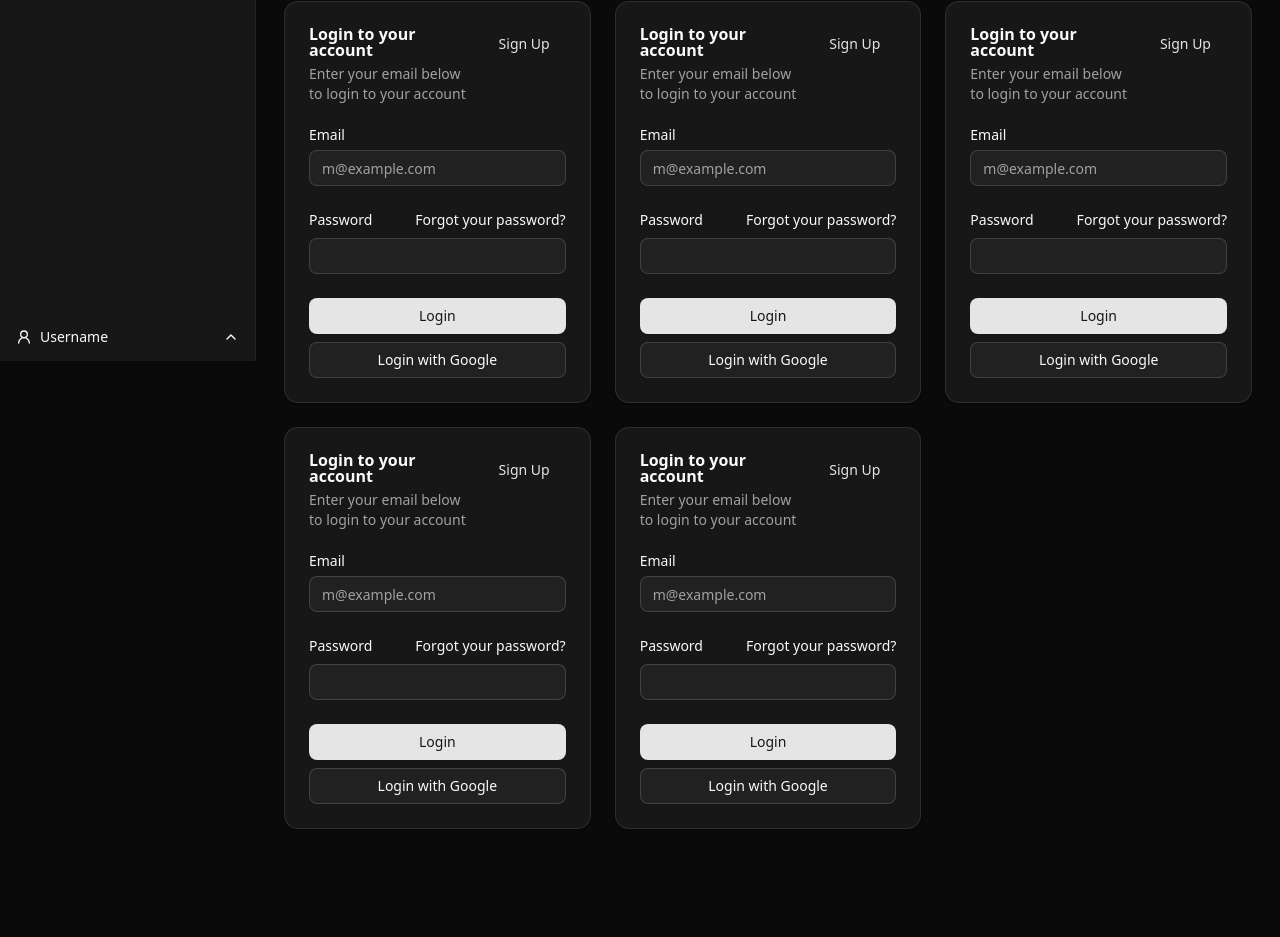
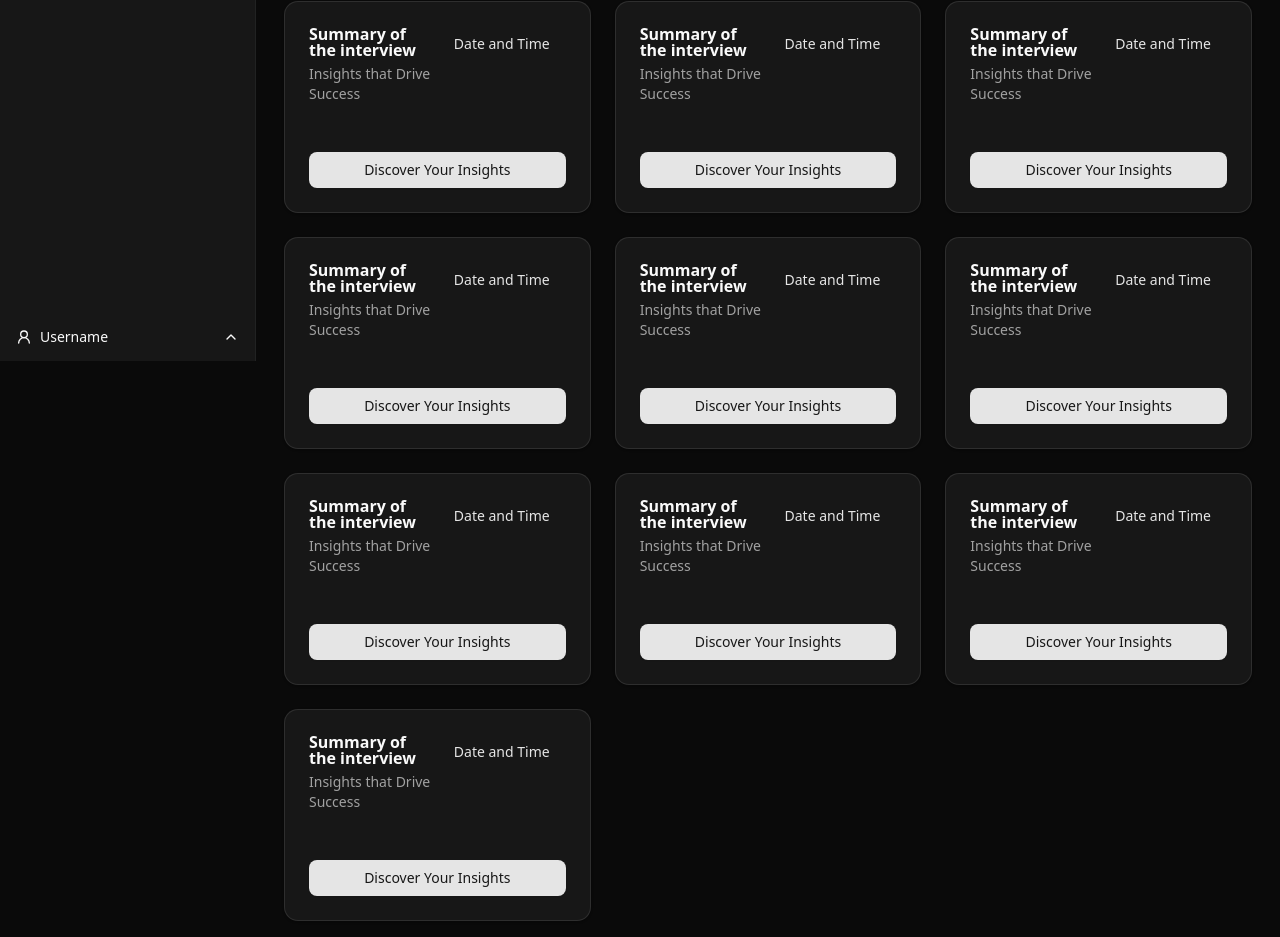
Before and after one commit to anjali012005/CVision, a Next.js app: page /home in a window 1280 px wide. Shown: the part 439-1376 px from the top of the page. Before the commit the page ends 1284 px from the top, so only its background shows below. Built offline with nearby package versions, Linux system fonts and the light colour scheme.

Commit message:
Final hero page

```diff
--- a/components/Hero/Hero.jsx
+++ b/components/Hero/Hero.jsx
@@ -23,239 +23,204 @@ const Hero = () => {
                 >Get Started</Button>
             </div>
 
-            <h3 className='p-4'>Your Interviews Are Here :-</h3>
+            <h3 className='p-4'>Every Interview, A Step Forward 📈 </h3>
             <div className='grid grid-cols-1 md:grid-cols-2 lg:grid-cols-3 p-4 gap-6'>
                 <Card className="w-full max-w-sm">
                     <CardHeader>
-                        <CardTitle>Login to your account</CardTitle>
+                        <CardTitle>Summary of the interview</CardTitle>
                         <CardDescription>
-                            Enter your email below to login to your account
+                            Insights that Drive Success
                         </CardDescription>
                         <CardAction>
-                            <Button variant="link">Sign Up</Button>
+                            <Button variant="link">Date and Time</Button>
                         </CardAction>
                     </CardHeader>
                     <CardContent>
-                        <form>
-                            <div className="flex flex-col gap-6">
-                                <div className="grid gap-2">
-                                    <Label htmlFor="email">Email</Label>
-                                    <Input
-                                        id="email"
-                                        type="email"
-                                        placeholder="m@example.com"
-                                        required
-                                    />
-                                </div>
-                                <div className="grid gap-2">
-                                    <div className="flex items-center">
-                                        <Label htmlFor="password">Password</Label>
-                                        <a
-                                            href="#"
-                                            className="ml-auto inline-block text-sm underline-offset-4 hover:underline"
-                                        >
-                                            Forgot your password?
-                                        </a>
-                                    </div>
-                                    <Input id="password" type="password" required />
-                                </div>
-                            </div>
-                        </form>
+
                     </CardContent>
                     <CardFooter className="flex-col gap-2">
                         <Button type="submit" className="w-full">
-                            Login
-                        </Button>
-                        <Button variant="outline" className="w-full">
-                            Login with Google
+                            Discover Your Insights
                         </Button>
                     </CardFooter>
                 </Card>
 
                 <Card className="w-full max-w-sm">
                     <CardHeader>
-                        <CardTitle>Login to your account</CardTitle>
+                        <CardTitle>Summary of the interview</CardTitle>
                         <CardDescription>
-                            Enter your email below to login to your account
+                            Insights that Drive Success
                         </CardDescription>
                         <CardAction>
-                            <Button variant="link">Sign Up</Button>
+                            <Button variant="link">Date and Time</Button>
                         </CardAction>
                     </CardHeader>
                     <CardContent>
-                        <form>
-                            <div className="flex flex-col gap-6">
-                                <div className="grid gap-2">
-                                    <Label htmlFor="email">Email</Label>
-                                    <Input
-                                        id="email"
-                                        type="email"
-                                        placeholder="m@example.com"
-                                        required
-                                    />
-                                </div>
-                                <div className="grid gap-2">
-                                    <div className="flex items-center">
-                                        <Label htmlFor="password">Password</Label>
-                                        <a
-                                            href="#"
-                                            className="ml-auto inline-block text-sm underline-offset-4 hover:underline"
-                                        >
-                                            Forgot your password?
-                                        </a>
-                                    </div>
-                                    <Input id="password" type="password" required />
-                                </div>
-                            </div>
-                        </form>
+
                     </CardContent>
                     <CardFooter className="flex-col gap-2">
                         <Button type="submit" className="w-full">
-                            Login
-                        </Button>
-                        <Button variant="outline" className="w-full">
-                            Login with Google
+                            Discover Your Insights
                         </Button>
                     </CardFooter>
                 </Card>
 
                 <Card className="w-full max-w-sm">
                     <CardHeader>
-                        <CardTitle>Login to your account</CardTitle>
+                        <CardTitle>Summary of the interview</CardTitle>
                         <CardDescription>
-                            Enter your email below to login to your account
+                            Insights that Drive Success
                         </CardDescription>
                         <CardAction>
-                            <Button variant="link">Sign Up</Button>
+                            <Button variant="link">Date and Time</Button>
                         </CardAction>
                     </CardHeader>
                     <CardContent>
-                        <form>
-                            <div className="flex flex-col gap-6">
-                                <div className="grid gap-2">
-                                    <Label htmlFor="email">Email</Label>
-                                    <Input
-                                        id="email"
-                                        type="email"
-                                        placeholder="m@example.com"
-                                        required
-                                    />
-                                </div>
-                                <div className="grid gap-2">
-                                    <div className="flex items-center">
-                                        <Label htmlFor="password">Password</Label>
-                                        <a
-                                            href="#"
-                                            className="ml-auto inline-block text-sm underline-offset-4 hover:underline"
-                                        >
-                                            Forgot your password?
-                                        </a>
-                                    </div>
-                                    <Input id="password" type="password" required />
-                                </div>
-                            </div>
-                        </form>
+
                     </CardContent>
                     <CardFooter className="flex-col gap-2">
                         <Button type="submit" className="w-full">
-                            Login
-                        </Button>
-                        <Button variant="outline" className="w-full">
-                            Login with Google
+                            Discover Your Insights
                         </Button>
                     </CardFooter>
                 </Card>
 
                 <Card className="w-full max-w-sm">
                     <CardHeader>
-                        <CardTitle>Login to your account</CardTitle>
+                        <CardTitle>Summary of the interview</CardTitle>
                         <CardDescription>
-                            Enter your email below to login to your account
+                            Insights that Drive Success
                         </CardDescription>
                         <CardAction>
-                            <Button variant="link">Sign Up</Button>
+                            <Button variant="link">Date and Time</Button>
                         </CardAction>
                     </CardHeader>
                     <CardContent>
-                        <form>
-                            <div className="flex flex-col gap-6">
-                                <div className="grid gap-2">
-                                    <Label htmlFor="email">Email</Label>
-                                    <Input
-                                        id="email"
-                                        type="email"
-                                        placeholder="m@example.com"
-                                        required
-                                    />
-                                </div>
-                                <div className="grid gap-2">
-                                    <div className="flex items-center">
-                                        <Label htmlFor="password">Password</Label>
-                                        <a
-                                            href="#"
-                                            className="ml-auto inline-block text-sm underline-offset-4 hover:underline"
-                                        >
-                                            Forgot your password?
-                                        </a>
-                                    </div>
-                                    <Input id="password" type="password" required />
-                                </div>
-                            </div>
-                        </form>
+
                     </CardContent>
                     <CardFooter className="flex-col gap-2">
                         <Button type="submit" className="w-full">
-                            Login
-                        </Button>
-                        <Button variant="outline" className="w-full">
-                            Login with Google
+                            Discover Your Insights
                         </Button>
                     </CardFooter>
                 </Card>
 
                 <Card className="w-full max-w-sm">
                     <CardHeader>
-                        <CardTitle>Login to your account</CardTitle>
+                        <CardTitle>Summary of the interview</CardTitle>
                         <CardDescription>
-                            Enter your email below to login to your account
+                            Insights that Drive Success
                         </CardDescription>
                         <CardAction>
-                            <Button variant="link">Sign Up</Button>
+                            <Button variant="link">Date and Time</Button>
                         </CardAction>
                     </CardHeader>
                     <CardContent>
-                        <form>
-                            <div className="flex flex-col gap-6">
-                                <div className="grid gap-2">
-                                    <Label htmlFor="email">Email</Label>
-                                    <Input
-                                        id="email"
-                                        type="email"
-                                        placeholder="m@example.com"
-                                        required
-                                    />
-                                </div>
-                                <div className="grid gap-2">
-                                    <div className="flex items-center">
-                                        <Label htmlFor="password">Password</Label>
-                                        <a
-                                            href="#"
-                                            className="ml-auto inline-block text-sm underline-offset-4 hover:underline"
-                                        >
-                                            Forgot your password?
-                                        </a>
-                                    </div>
-                                    <Input id="password" type="password" required />
-                                </div>
-                            </div>
-                        </form>
+
                     </CardContent>
                     <CardFooter className="flex-col gap-2">
                         <Button type="submit" className="w-full">
-                            Login
+                            Discover Your Insights
                         </Button>
-                        <Button variant="outline" className="w-full">
-                            Login with Google
+                    </CardFooter>
+                </Card>
+
+                <Card className="w-full max-w-sm">
+                    <CardHeader>
+                        <CardTitle>Summary of the interview</CardTitle>
+                        <CardDescription>
+                            Insights that Drive Success
+                        </CardDescription>
+                        <CardAction>
+                            <Button variant="link">Date and Time</Button>
+                        </CardAction>
+                    </CardHeader>
+                    <CardContent>
+
+                    </CardContent>
+                    <CardFooter className="flex-col gap-2">
+                        <Button type="submit" className="w-full">
+                            Discover Your Insights
+                        </Button>
+                    </CardFooter>
+                </Card>
+
+                <Card className="w-full max-w-sm">
+                    <CardHeader>
+                        <CardTitle>Summary of the interview</CardTitle>
+                        <CardDescription>
+                            Insights that Drive Success
+                        </CardDescription>
+                        <CardAction>
+                            <Button variant="link">Date and Time</Button>
+                        </CardAction>
+                    </CardHeader>
+                    <CardContent>
+
+                    </CardContent>
+                    <CardFooter className="flex-col gap-2">
+                        <Button type="submit" className="w-full">
+                            Discover Your Insights
+                        </Button>
+                    </CardFooter>
+                </Card>
+
+                <Card className="w-full max-w-sm">
+                    <CardHeader>
+                        <CardTitle>Summary of the interview</CardTitle>
+                        <CardDescription>
+                            Insights that Drive Success
+                        </CardDescription>
+                        <CardAction>
+                            <Button variant="link">Date and Time</Button>
+                        </CardAction>
+                    </CardHeader>
+                    <CardContent>
+
+                    </CardContent>
+                    <CardFooter className="flex-col gap-2">
+                        <Button type="submit" className="w-full">
+                            Discover Your Insights
+                        </Button>
+                    </CardFooter>
+                </Card>
+
+                <Card className="w-full max-w-sm">
+                    <CardHeader>
+                        <CardTitle>Summary of the interview</CardTitle>
+                        <CardDescription>
+                            Insights that Drive Success
+                        </CardDescription>
+                        <CardAction>
+                            <Button variant="link">Date and Time</Button>
+                        </CardAction>
+                    </CardHeader>
+                    <CardContent>
+
+                    </CardContent>
+                    <CardFooter className="flex-col gap-2">
+                        <Button type="submit" className="w-full">
+                            Discover Your Insights
+                        </Button>
+                    </CardFooter>
+                </Card>
+
+                <Card className="w-full max-w-sm">
+                    <CardHeader>
+                        <CardTitle>Summary of the interview</CardTitle>
+                        <CardDescription>
+                            Insights that Drive Success
+                        </CardDescription>
+                        <CardAction>
+                            <Button variant="link">Date and Time</Button>
+                        </CardAction>
+                    </CardHeader>
+                    <CardContent>
+
+                    </CardContent>
+                    <CardFooter className="flex-col gap-2">
+                        <Button type="submit" className="w-full">
+                            Discover Your Insights
                         </Button>
                     </CardFooter>
                 </Card>
```
